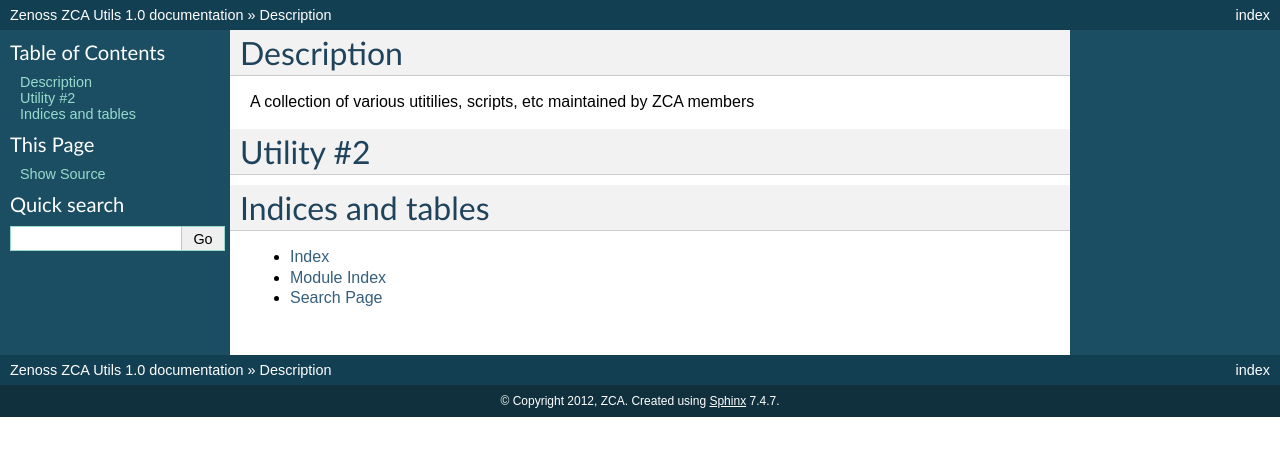
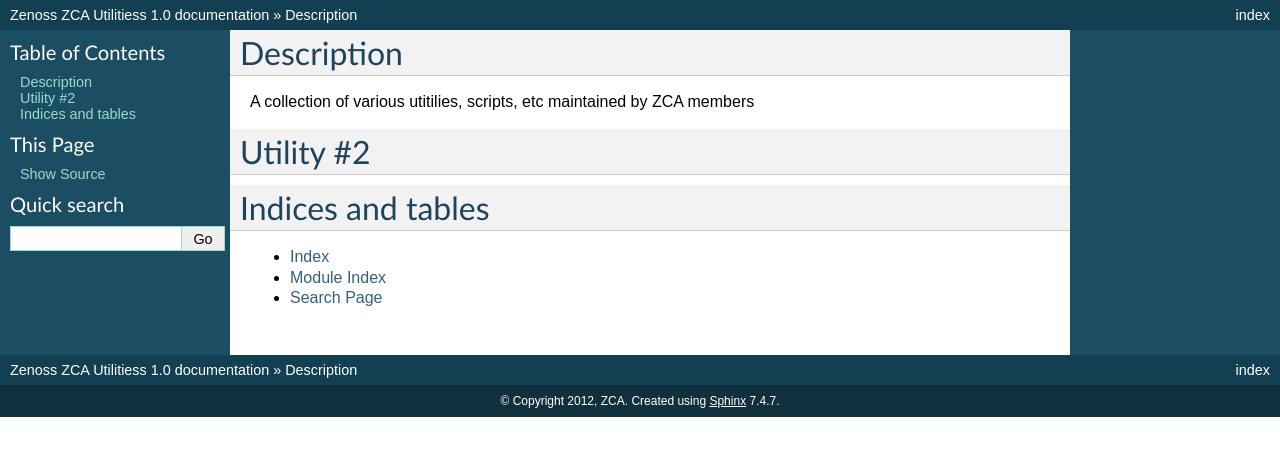
Before and after one commit to ZCA/zenoss_zca_utils, a Sphinx documentation site: the page built from docs/index.rst, in a window 1280 px wide. Shown: the top 456 px of the page. Built offline with Sphinx 7.4.7, drawn with Linux system fonts in a browser that asks for light colours.

Commit message:
still trying to fix the abbreviated title

```diff
--- a/docs/conf.py
+++ b/docs/conf.py
@@ -40,7 +40,7 @@
 master_doc = 'index'
 
 # General information about the project.
-project = u'Zenoss ZCA Utils'
+project = u'Zenoss ZCA Utilitiess'
 copyright = u'2012, ZCA'
 
 # The version info for the project you're documenting, acts as replacement for
```
